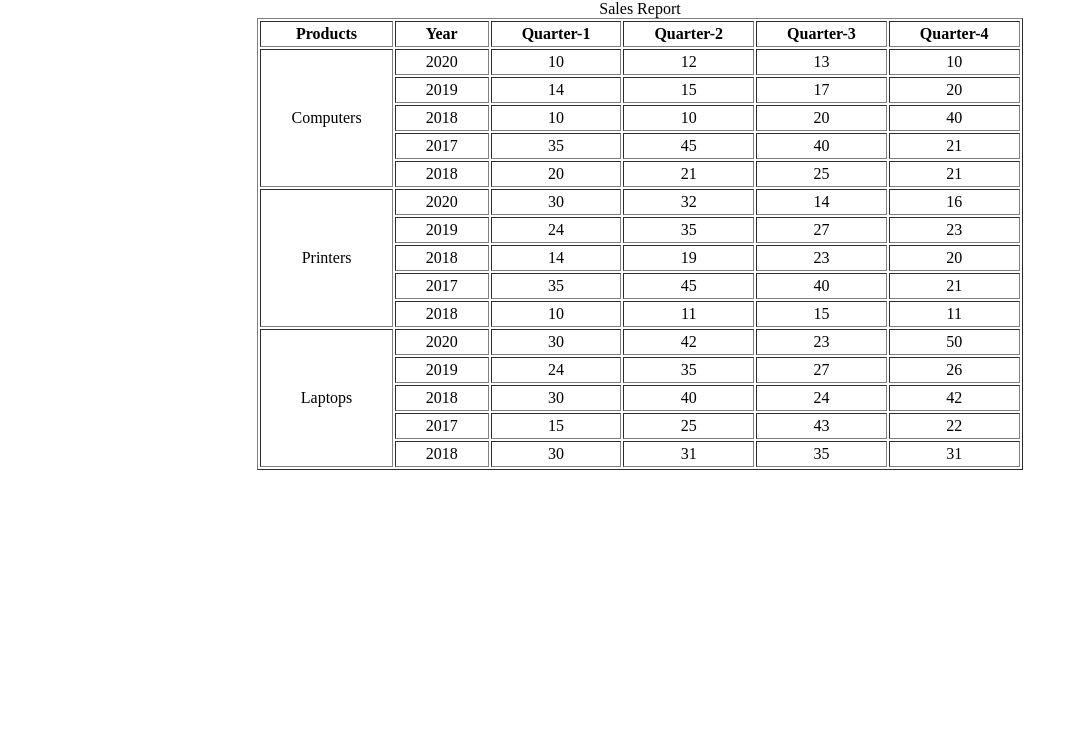
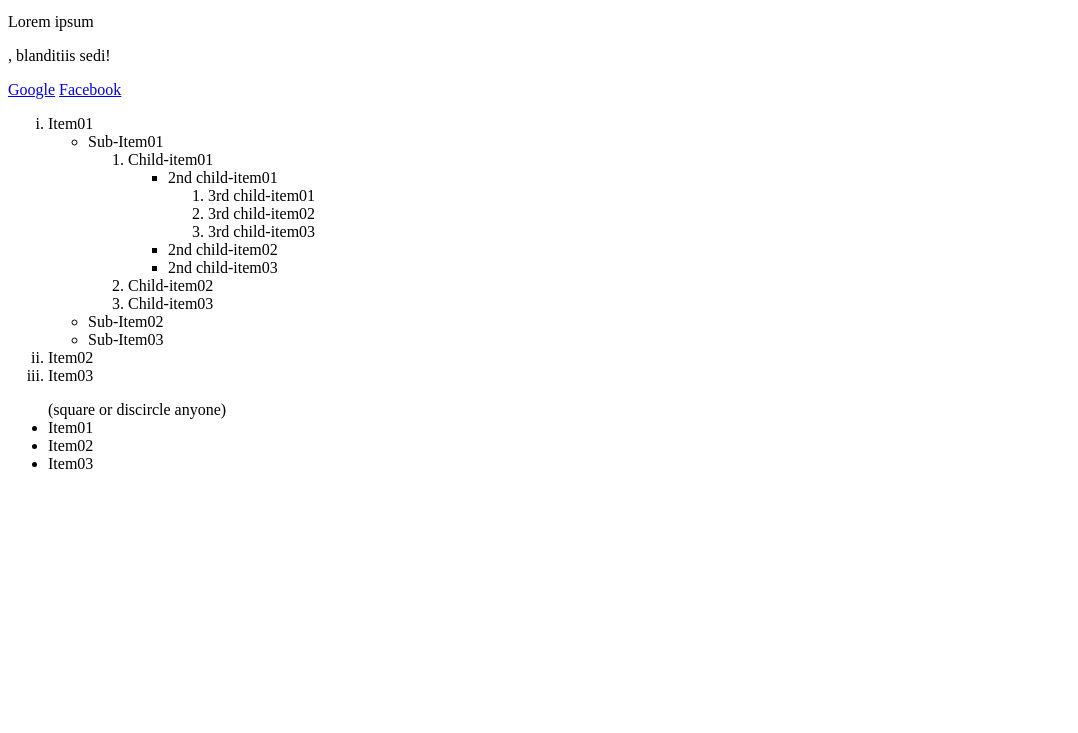
Before and after one commit to tasmiha-raiyan24/WB2302075, a plain HTML site: page index.html in a window 1280 px wide. Shown: the part 67-800 px from the top of the page, without its empty margins (0-1078 px from the left). Drawn offline with Linux system fonts and the light colour scheme.

Commit message:
Add files via upload

```diff
--- a/index.html
+++ b/index.html
@@ -2,144 +2,49 @@
 <html lang="en">
 <head>
     <meta charset="UTF-8">
-    <title>Assingment02</title>
+    <title>CLASS05 today</title>
+    <link rel="shortcut icon" type="image/x-icon" href="image/flower.jpg">
+    <style>
+        h1{
+            color: rgb(0,0,255);
+        }
+    </style>
 </head>
 <body>
-  <style>
-    th,td{text-align:center
-    </style>
-
-    <h2>Using TABLES in Websites</h2>
-    <style>
-        h2{text-align:center}
-    </style>
-    <table align="Center" border="1px solid"
-       cellpadding="3px">
-      <caption>Sales Report</caption>
-        <thead>
-            <tr>
-            <th>Products</th>
-            <th>Year</th>
-            <th>Quarter-1</th>
-            <th>Quarter-2</th>
-            <th>Quarter-3</th>
-            <th>Quarter-4</th>
-            </tr>
-        </thead>
-        <tbody>
-         <style>
-              th,td{padding-left:30px;
-              padding-right:30px; }
-            </style>
-        <tr>
-         <td rowspan="5">Computers</td>
-            <td>2020</td>
-            <td>10</td>
-            <td>12</td>
-            <td>13</td>
-            <td>10</td>
-        </tr>
-        <tr>
-            <td>2019</td>
-            <td>14</td>
-            <td>15</td>
-            <td>17</td>
-            <td>20</td>
-        </tr>
-        <tr>
-            <td>2018</td>
-            <td>10</td>
-            <td>10</td>
-            <td>20</td>
-            <td>40</td>
-        </tr>
-        <tr>
-            <td>2017</td>
-            <td>35</td>
-            <td>45</td>
-            <td>40</td>
-            <td>21</td>
-        </tr>
-        <tr>
-            <td>2018</td>
-            <td>20</td>
-            <td>21</td>
-            <td>25</td>
-            <td>21</td>
-        </tr>
-        <tr>
-            <td rowspan="5">Printers</td>
-            <td>2020</td>
-            <td>30</td>
-            <td>32</td>
-            <td>14</td>
-            <td>16</td>
-        </tr>
-        <tr>
-            <td>2019</td>
-            <td>24</td>
-            <td>35</td>
-            <td>27</td>
-            <td>23</td>
-        </tr>
-        <tr>
-            <td>2018</td>
-            <td>14</td>
-            <td>19</td>
-            <td>23</td>
-            <td>20</td>
-        </tr>
-        <tr>
-            <td>2017</td>
-            <td>35</td>
-            <td>45</td>
-            <td>40</td>
-            <td>21</td>
-        </tr>
-        <tr>
-            <td>2018</td>
-            <td>10</td>
-            <td>11</td>
-            <td>15</td>
-            <td>11</td>
-        </tr>
-        <tr>
-            <td rowspan="5">Laptops</td>
-            <td>2020</td>
-            <td>30</td>
-            <td>42</td>
-            <td>23</td>
-            <td>50</td>
-        </tr>
-        <tr>
-            <td>2019</td>
-            <td>24</td>
-            <td>35</td>
-            <td>27</td>
-            <td>26</td>
-        </tr>
-        <tr>
-            <td>2018</td>
-            <td>30</td>
-            <td>40</td>
-            <td>24</td>
-            <td>42</td>
-        </tr>
-        <tr>
-            <td>2017</td>
-            <td>15</td>
-            <td>25</td>
-            <td>43</td>
-            <td>22</td>
-        </tr>
-        <tr>
-            <td>2018</td>
-            <td>30</td>
-            <td>31</td>
-            <td>35</td>
-            <td>31</td>
-        </tr>
-        </tbody>
-    </table>
+   <h1>This is list</h1>
+    <p>Lorem ipsum </p>
+    <p>, blanditiis sedi!<p>
+    <a href="#">Google</a>
+    <a href="#">Facebook</a><br>
+    <ol type="i">
+        <li>Item01</li>
+        <ul type="sqaure">
+           <li>Sub-Item01</li>
+            <ol>
+                <li>Child-item01</li>
+                <ul>
+                    <li>2nd child-item01</li>
+                        <ol>
+                            <li>3rd child-item01</li>
+                            <li>3rd child-item02</li>
+                            <li>3rd child-item03</li>
+                        </ol>
+                    <li>2nd child-item02</li>
+                    <li>2nd child-item03</li>
+                </ul>
+                <li>Child-item02</li>
+                <li>Child-item03</li>
+            </ol>
+           <li>Sub-Item02</li>
+           <li>Sub-Item03</li>
+        </ul>
+        <li>Item02</li>
+        <li>Item03</li>
+    </ol>
+    <ul type="disc"> (square or discircle anyone)
+        <li>Item01</li>
+        <li>Item02</li>
+        <li>Item03</li>
+    </ul>
 </body>
 </html>
```
